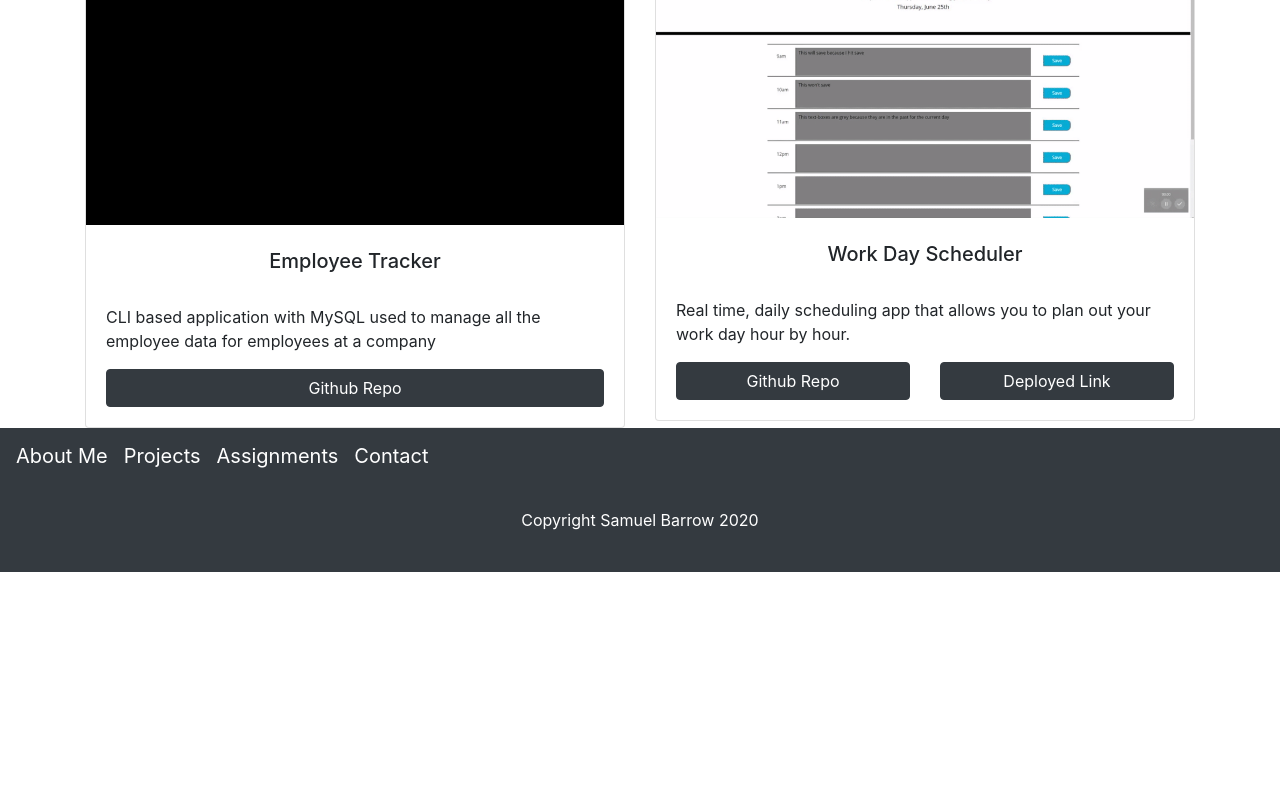
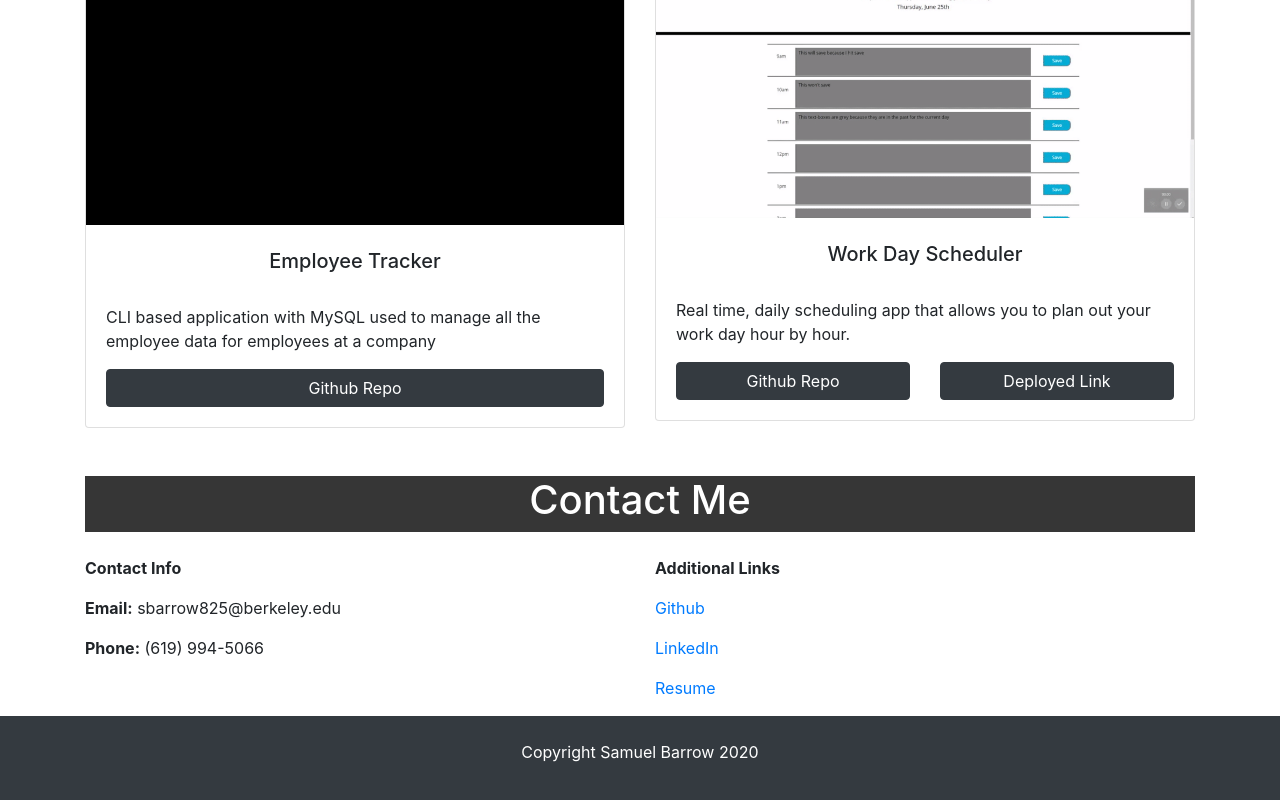
Before and after one commit to sbarrow825/React-Portfolio, a React (Create React App) app: page / in a window 1280 px wide. Shown: the part 2734-3534 px from the top of the page. Before the commit the page ends 3306 px from the top, so only its background shows below. Built offline with nearby package versions, Linux system fonts and the light colour scheme.

Commit message:
completed Contact component

```diff
--- a/src/components/AboutMe/index.js
+++ b/src/components/AboutMe/index.js
@@ -6,7 +6,7 @@ import Container from "../../components/Container";
 
 function AboutMe() {
     return (
-        <Container className="container">
+        <Container className="container" id="aboutMe">
             <Row>
                 <Col classes="col-md-4">
                     <img className="ghProfile" src={"https://github.com/sbarrow825.png"} />
--- a/src/components/Contact/index.js
+++ b/src/components/Contact/index.js
@@ -1,15 +1,30 @@
 import React from 'react';
+import Row from "../../components/Row";
+import Col from "../../components/Col";
+import Container from "../../components/Container";
+import Title from "../../components/Title"
 
 function Contact() {
     return (
-    <div>
-        <nav className="navbar navbar-dark bg-dark justify-content-start">
-            <a className="navbar-brand" href="#aboutMe">About Me</a>
-            <a className="navbar-brand" href="#projects">Projects</a>
-            <a className="navbar-brand" href="#assignments">Assignments</a>
-            <a className="navbar-brand" href="#contact">Contact</a>
-        </nav>
-    </div>
+    <Container>
+        <br></br>
+        <br></br>
+        <Title title="Contact Me" />
+        <br></br>
+        <Row>
+            <Col classes="col-md-6">
+                <p><b>Contact Info</b></p>
+                <p><b>Email:</b> sbarrow825@berkeley.edu</p>
+                <p><b>Phone:</b> (619) 994-5066</p>
+            </Col>
+            <Col classes="col-md-6">
+                <p><b>Additional Links</b></p>
+                <p><a href="https://github.com/sbarrow825">Github</a></p>
+                <p><a href="https://www.linkedin.com/in/sam-barrow">LinkedIn</a></p>
+                <p><a href="https://docs.google.com/document/d/1rQYdyvs1t3_zcwdfYIZCwLMnTUHyK5R_d6SX3lC6iY0/edit?usp=sharing">Resume</a></p>
+            </Col>
+        </Row>
+    </Container>
     )
 }
 
--- a/src/components/Container/index.js
+++ b/src/components/Container/index.js
@@ -3,6 +3,6 @@ import React from 'react'
 export default function Container(props) {
 
     return (
-        <div className="container">{props.children}</div>
+        <div className="container" id={props.id}>{props.children}</div>
     )
 }
--- a/src/components/Projects/index.js
+++ b/src/components/Projects/index.js
@@ -13,7 +13,7 @@ import "./style.css"
 
 function Projects() {
     return (
-        <Container>
+        <Container id="projects">
             <Title title={"Projects"} />
             <br></br>
             <Row>
```
